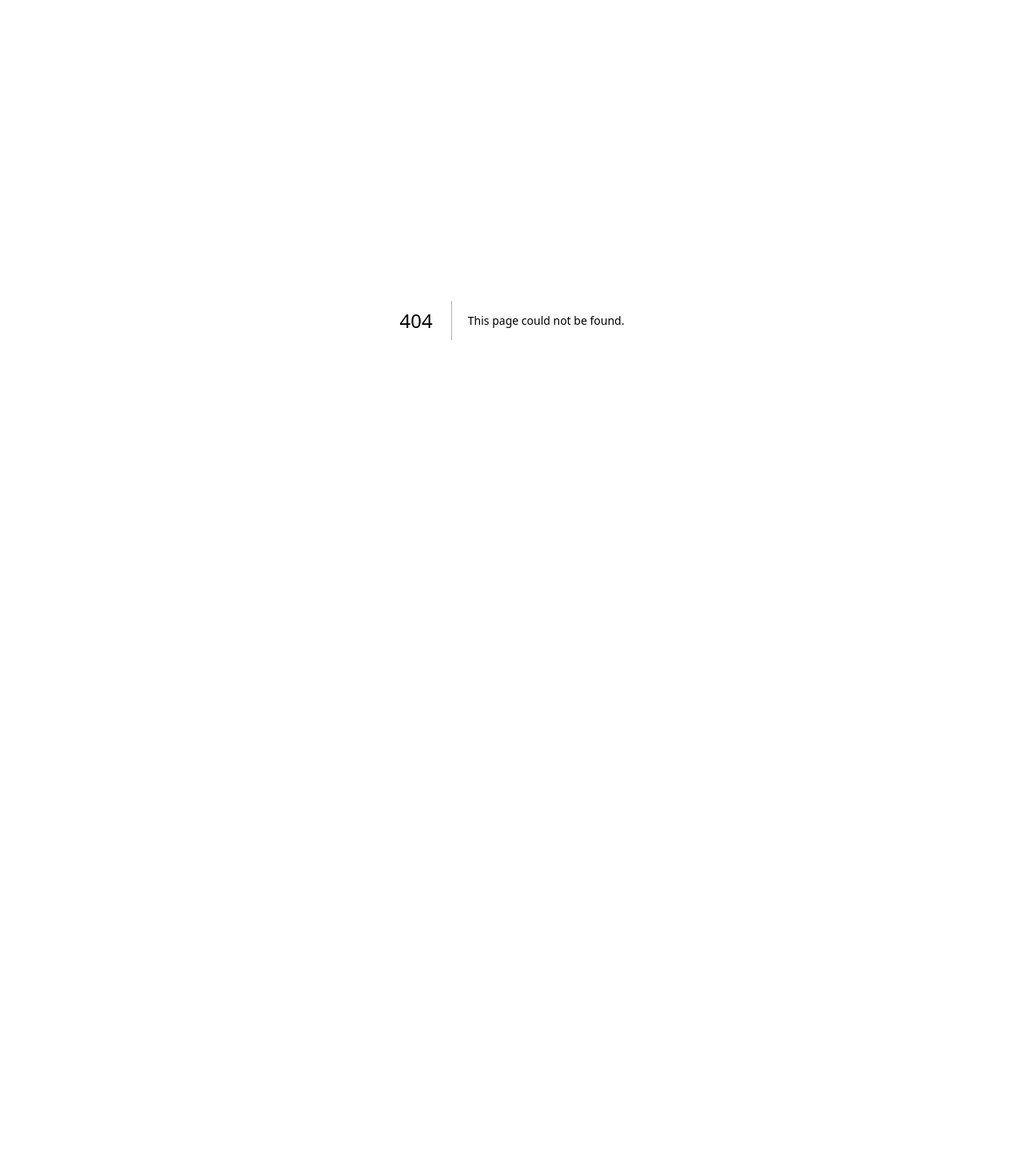
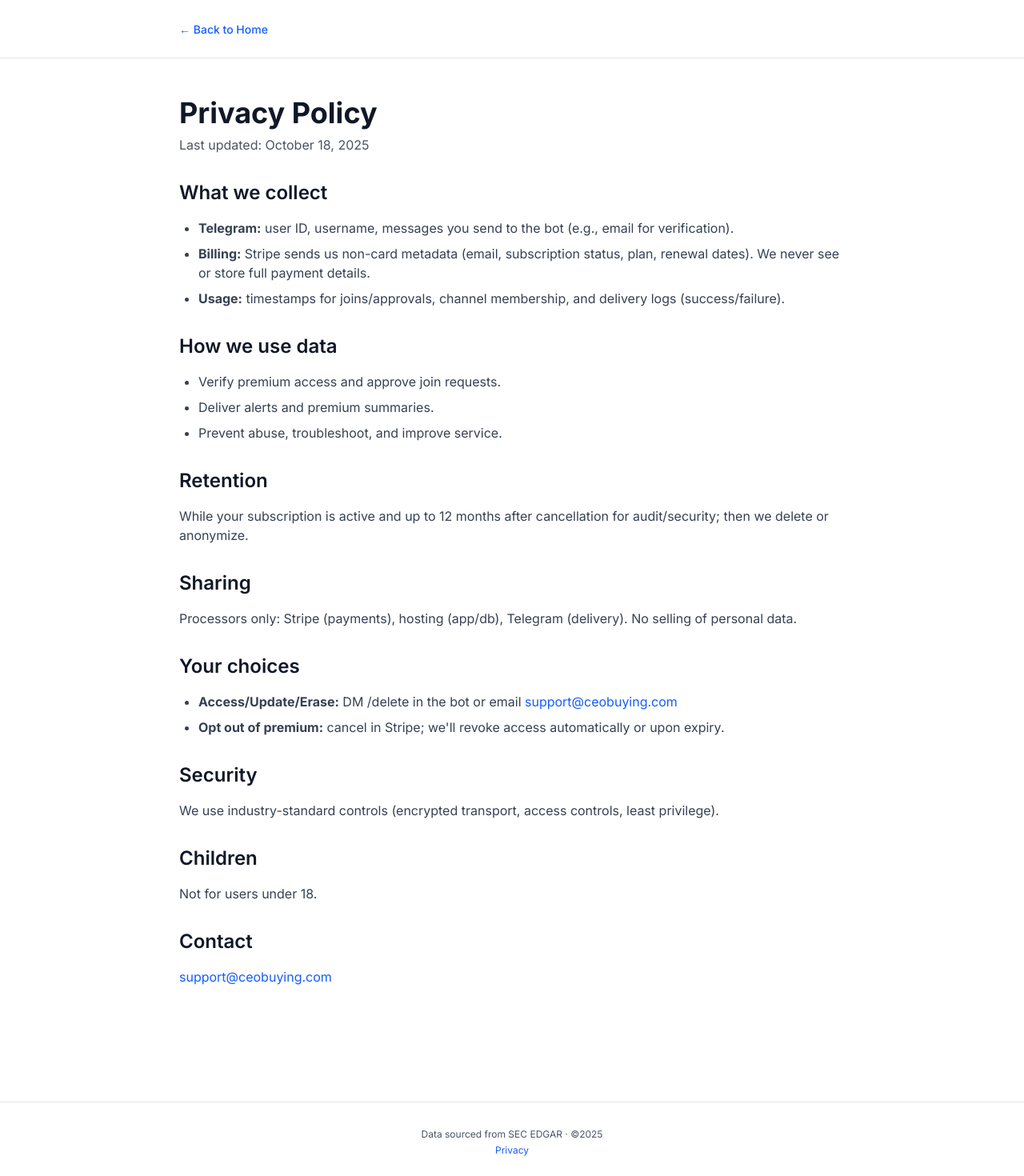
Before and after one commit to twoliness/ceobuying, a Next.js app: page /privacy in a window 1280 px wide. Before the commit this address had no page. Shown: the top 1470 px of the page at 80% size. Before the commit the page ends 800 px from the top, so only its background shows below. Built offline with nearby package versions, Linux system fonts and the light colour scheme.

Commit message:
added privacy policy

```diff
--- a/src/app/page.js
+++ b/src/app/page.js
@@ -1,6 +1,7 @@
 'use client';
 
 import { useState, useEffect } from 'react';
+import Link from 'next/link';
 import TradeCard from '@/components/TradeCard';
 import TradesTable from '@/components/TradesTable';
 
@@ -196,9 +197,14 @@ export default function Home() {
         <div className="max-w-7xl mx-auto px-4 sm:px-6 lg:px-8 py-8">
           <div className="text-center text-gray-600 dark:text-gray-400 text-xs">
             <p className="mb-1">
-              Data sourced from SEC EDGAR
+              Data sourced from SEC EDGAR · ©2025
             </p>
-            ©2025
+            <Link
+              href="/privacy"
+              className="text-blue-600 hover:text-blue-700 dark:text-blue-400 dark:hover:text-blue-300"
+            >
+              Privacy
+            </Link>
           </div>
         </div>
       </footer>
--- /dev/null
+++ b/src/app/privacy/page.js
@@ -0,0 +1,157 @@
+import Link from 'next/link';
+
+export const metadata = {
+  title: 'Privacy Policy - CEO Buying',
+  description: 'Privacy policy for CEO Buying - insider trading tracker'
+};
+
+export default function PrivacyPage() {
+  const lastUpdated = new Date().toLocaleDateString('en-US', {
+    year: 'numeric',
+    month: 'long',
+    day: 'numeric'
+  });
+
+  return (
+    <div className="min-h-screen bg-white dark:bg-gray-900">
+      {/* Header */}
+      <header className="bg-white dark:bg-gray-800 border-b border-gray-200 dark:border-gray-700">
+        <div className="max-w-4xl mx-auto px-4 sm:px-6 lg:px-8 py-6">
+          <Link
+            href="/"
+            className="text-blue-600 hover:text-blue-700 dark:text-blue-400 dark:hover:text-blue-300 text-sm font-medium"
+          >
+            ← Back to Home
+          </Link>
+        </div>
+      </header>
+
+      {/* Content */}
+      <main className="max-w-4xl mx-auto px-4 sm:px-6 lg:px-8 py-12">
+        <h1 className="text-4xl font-bold text-gray-900 dark:text-white mb-2">
+          Privacy Policy
+        </h1>
+        <p className="text-gray-600 dark:text-gray-400 mb-8">
+          Last updated: {lastUpdated}
+        </p>
+
+        <div className="prose prose-gray dark:prose-invert max-w-none">
+          <section className="mb-8">
+            <h2 className="text-2xl font-semibold text-gray-900 dark:text-white mb-4">
+              What we collect
+            </h2>
+            <ul className="list-disc pl-6 space-y-2 text-gray-700 dark:text-gray-300">
+              <li>
+                <strong>Telegram:</strong> user ID, username, messages you send to the bot (e.g., email for verification).
+              </li>
+              <li>
+                <strong>Billing:</strong> Stripe sends us non-card metadata (email, subscription status, plan, renewal dates). We never see or store full payment details.
+              </li>
+              <li>
+                <strong>Usage:</strong> timestamps for joins/approvals, channel membership, and delivery logs (success/failure).
+              </li>
+            </ul>
+          </section>
+
+          <section className="mb-8">
+            <h2 className="text-2xl font-semibold text-gray-900 dark:text-white mb-4">
+              How we use data
+            </h2>
+            <ul className="list-disc pl-6 space-y-2 text-gray-700 dark:text-gray-300">
+              <li>Verify premium access and approve join requests.</li>
+              <li>Deliver alerts and premium summaries.</li>
+              <li>Prevent abuse, troubleshoot, and improve service.</li>
+            </ul>
+          </section>
+
+          <section className="mb-8">
+            <h2 className="text-2xl font-semibold text-gray-900 dark:text-white mb-4">
+              Retention
+            </h2>
+            <p className="text-gray-700 dark:text-gray-300">
+              While your subscription is active and up to 12 months after cancellation for audit/security; then we delete or anonymize.
+            </p>
+          </section>
+
+          <section className="mb-8">
+            <h2 className="text-2xl font-semibold text-gray-900 dark:text-white mb-4">
+              Sharing
+            </h2>
+            <p className="text-gray-700 dark:text-gray-300">
+              Processors only: Stripe (payments), hosting (app/db), Telegram (delivery). No selling of personal data.
+            </p>
+          </section>
+
+          <section className="mb-8">
+            <h2 className="text-2xl font-semibold text-gray-900 dark:text-white mb-4">
+              Your choices
+            </h2>
+            <ul className="list-disc pl-6 space-y-2 text-gray-700 dark:text-gray-300">
+              <li>
+                <strong>Access/Update/Erase:</strong> DM /delete in the bot or email{' '}
+                <a
+                  href="mailto:support@ceobuying.com"
+                  className="text-blue-600 hover:text-blue-700 dark:text-blue-400 dark:hover:text-blue-300"
+                >
+                  support@ceobuying.com
+                </a>
+              </li>
+              <li>
+                <strong>Opt out of premium:</strong> cancel in Stripe; we'll revoke access automatically or upon expiry.
+              </li>
+            </ul>
+          </section>
+
+          <section className="mb-8">
+            <h2 className="text-2xl font-semibold text-gray-900 dark:text-white mb-4">
+              Security
+            </h2>
+            <p className="text-gray-700 dark:text-gray-300">
+              We use industry-standard controls (encrypted transport, access controls, least privilege).
+            </p>
+          </section>
+
+          <section className="mb-8">
+            <h2 className="text-2xl font-semibold text-gray-900 dark:text-white mb-4">
+              Children
+            </h2>
+            <p className="text-gray-700 dark:text-gray-300">
+              Not for users under 18.
+            </p>
+          </section>
+
+          <section className="mb-8">
+            <h2 className="text-2xl font-semibold text-gray-900 dark:text-white mb-4">
+              Contact
+            </h2>
+            <p className="text-gray-700 dark:text-gray-300">
+              <a
+                href="mailto:support@ceobuying.com"
+                className="text-blue-600 hover:text-blue-700 dark:text-blue-400 dark:hover:text-blue-300"
+              >
+                support@ceobuying.com
+              </a>
+            </p>
+          </section>
+        </div>
+      </main>
+
+      {/* Footer */}
+      <footer className="bg-white dark:bg-gray-800 border-t border-gray-200 dark:border-gray-700 mt-16">
+        <div className="max-w-7xl mx-auto px-4 sm:px-6 lg:px-8 py-8">
+          <div className="text-center text-gray-600 dark:text-gray-400 text-xs">
+            <p className="mb-1">
+              Data sourced from SEC EDGAR · ©2025
+            </p>
+            <Link
+              href="/privacy"
+              className="text-blue-600 hover:text-blue-700 dark:text-blue-400 dark:hover:text-blue-300"
+            >
+              Privacy
+            </Link>
+          </div>
+        </div>
+      </footer>
+    </div>
+  );
+}
```
